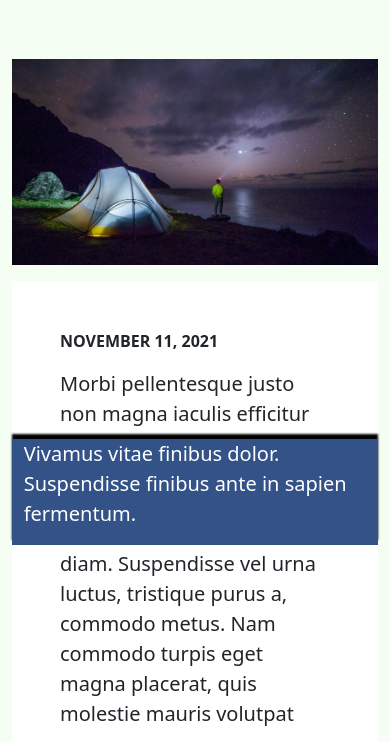
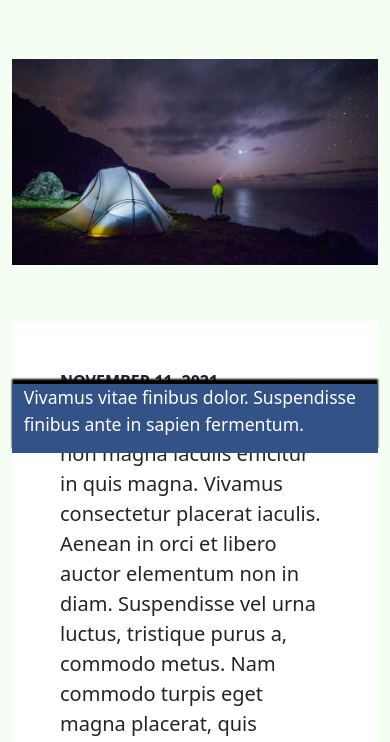
Before and after one commit to BhatPoonam/final-project, a plain HTML site: page blog.html in a window 390 px wide. Shown: the part 93-835 px from the top of the page. Drawn offline with nearby package versions, Linux system fonts and the light colour scheme.

Commit message:
blog info css changed

```diff
--- a/assets/css/style.scss
+++ b/assets/css/style.scss
@@ -270,6 +270,8 @@ nav{
         .blog-head-content{
             .head-info{
                 top: 30vh;
+                margin-top: -55px;
+
             }
 
         }
@@ -332,7 +334,15 @@ nav{
                 top: -1vh;
                 left: 3vw;
                 width: 94vw;
+                // margin-top: -10px;
+                p{
+                    font-size: 1.1rem;
+                }
 
+
+            }
+            .contact-box{
+                margin-top: 40px;
             }
 
         }
```
Also changed, not shown: assets/css/style.css, 1 other file.
